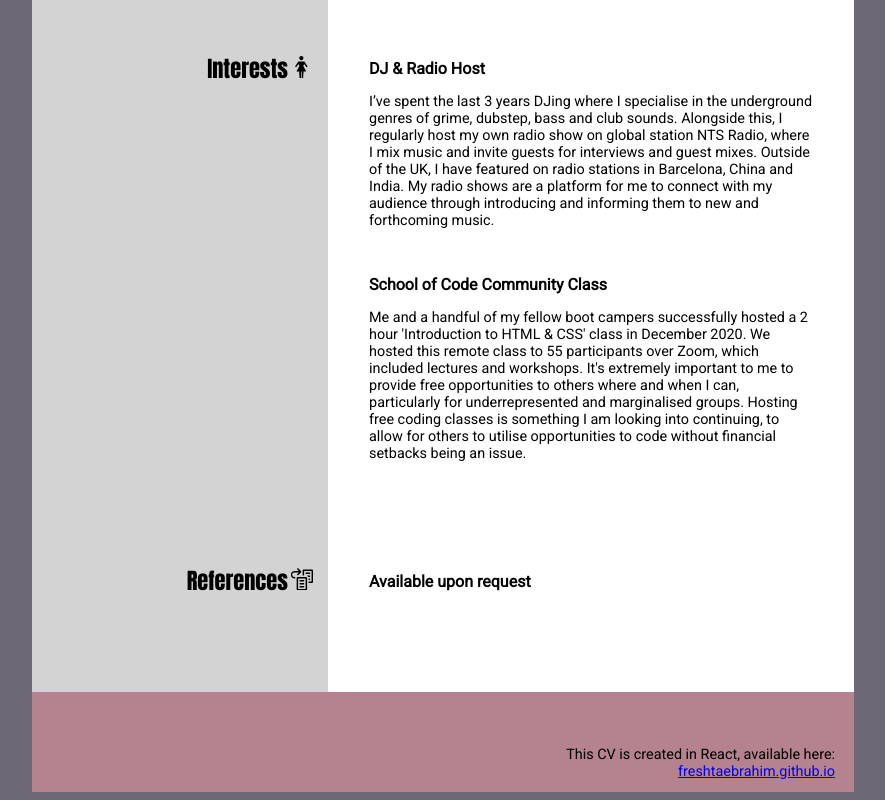
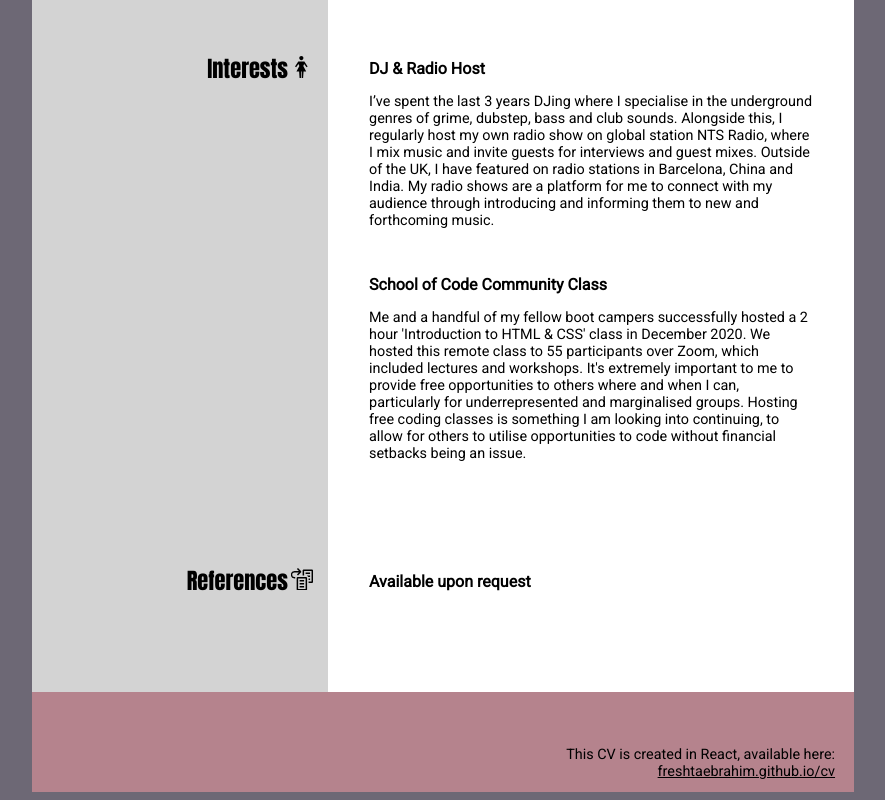
Before and after one commit to FreshtaEbrahim/cv, a React (Create React App) app: page / in a window 1280 px wide. Shown: the part 1875-2675 px from the top of the page, without its empty margins (197-1082 px from the left). Built offline with nearby package versions, Linux system fonts and the light colour scheme.

Commit message:
end block link updated

```diff
--- a/src/components/CVEndBlock/CVEndBlock.css
+++ b/src/components/CVEndBlock/CVEndBlock.css
@@ -22,6 +22,10 @@
   /* font-weight: 500; */
 }
 
-a {
+a:link,
+a:visited,
+a:hover,
+a:active {
+  color: black;
   background-color: #b5838d;
 }
--- a/src/components/CVEndBlock/index.js
+++ b/src/components/CVEndBlock/index.js
@@ -7,7 +7,7 @@ export default function CVEndBlock() {
       <div className="CVEndBlock-text">
         This CV is created in React, available here:
         <br />
-        <a href="https://freshtaebrahim.github.io/">freshtaebrahim.github.io</a>
+        <a href="https://freshtaebrahim.github.io/cv">freshtaebrahim.github.io/cv</a>
       </div>
     </div>
   );
```
Also changed, not shown: 1 other file (tests, documents, lock files or other folders).
